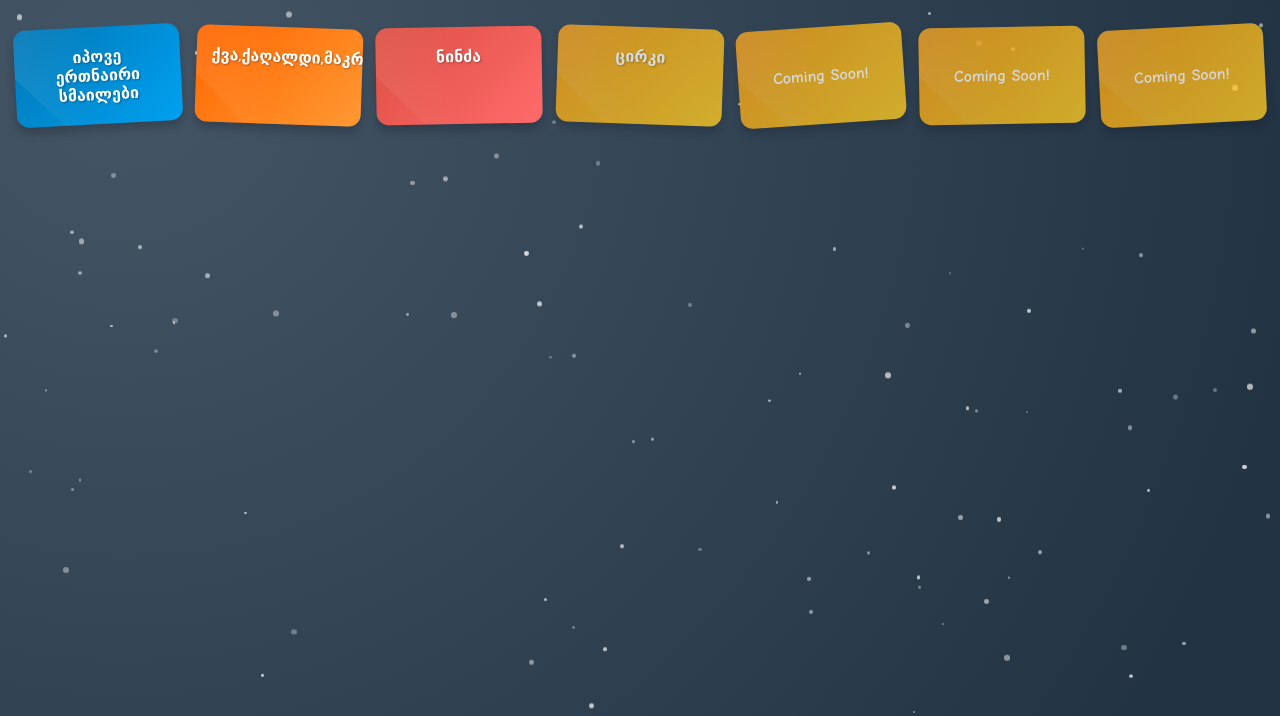
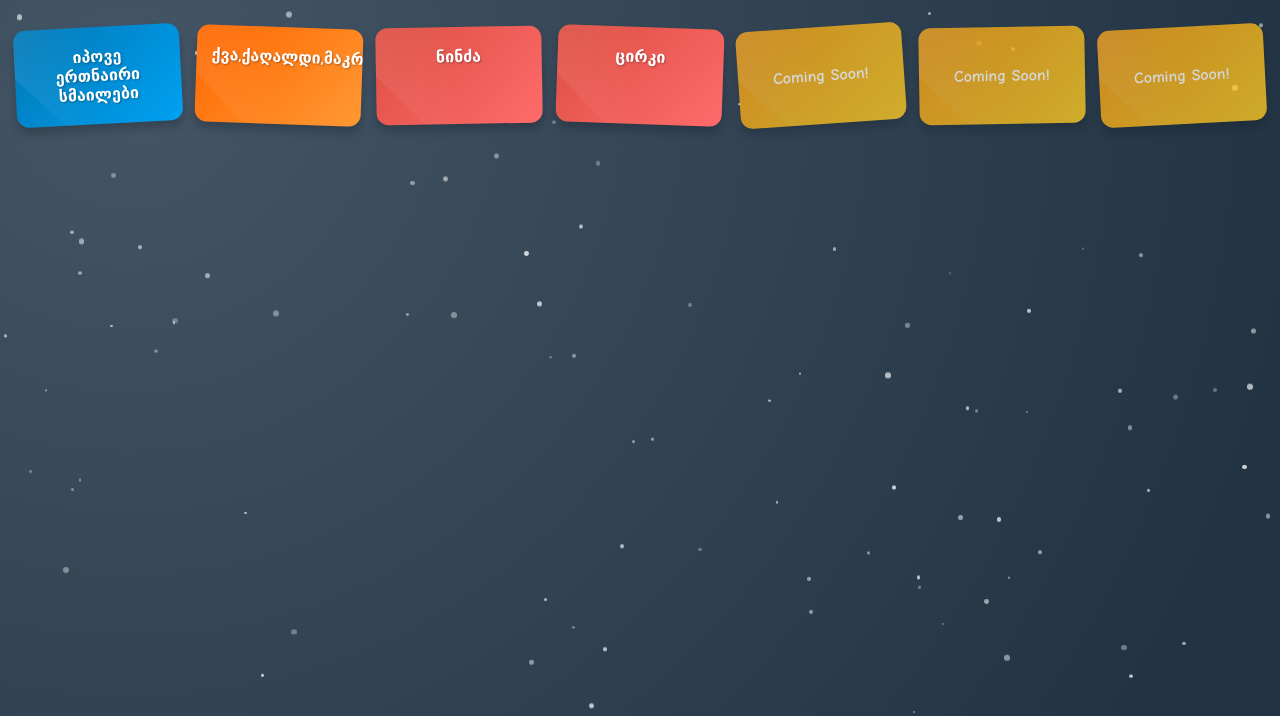
Before and after one commit to ghvedashvili/veravart, a plain HTML site: page index.html in a window 1280 px wide. Shown: the part 84-800 px from the top of the page. Drawn offline with Linux system fonts and the light colour scheme.

Commit message:
Update index.html

```diff
--- a/index.html
+++ b/index.html
@@ -186,7 +186,7 @@
         <li class="button__game game-1"><a href="Findthematchingpair.html">იპოვე ერთნაირი სმაილები</a></li>
         <li class="button__game game-2"><a href="RockPaperScissors.html">ქვა,ქაღალდი,მაკრატელი</a></li>
         <li class="button__game game-3"><a href="StickHeroGame.html">ნინძა</a></li>
-        <li class="button__game coming-soon"><a href="circus.html">ცირკი</a></li>
+        <li class="button__game game-3"><a href="circus.html">ცირკი</a></li>
         <li class="button__game coming-soon">Coming Soon!</li>
         <li class="button__game coming-soon">Coming Soon!</li>
         <li class="button__game coming-soon">Coming Soon!</li>
```
